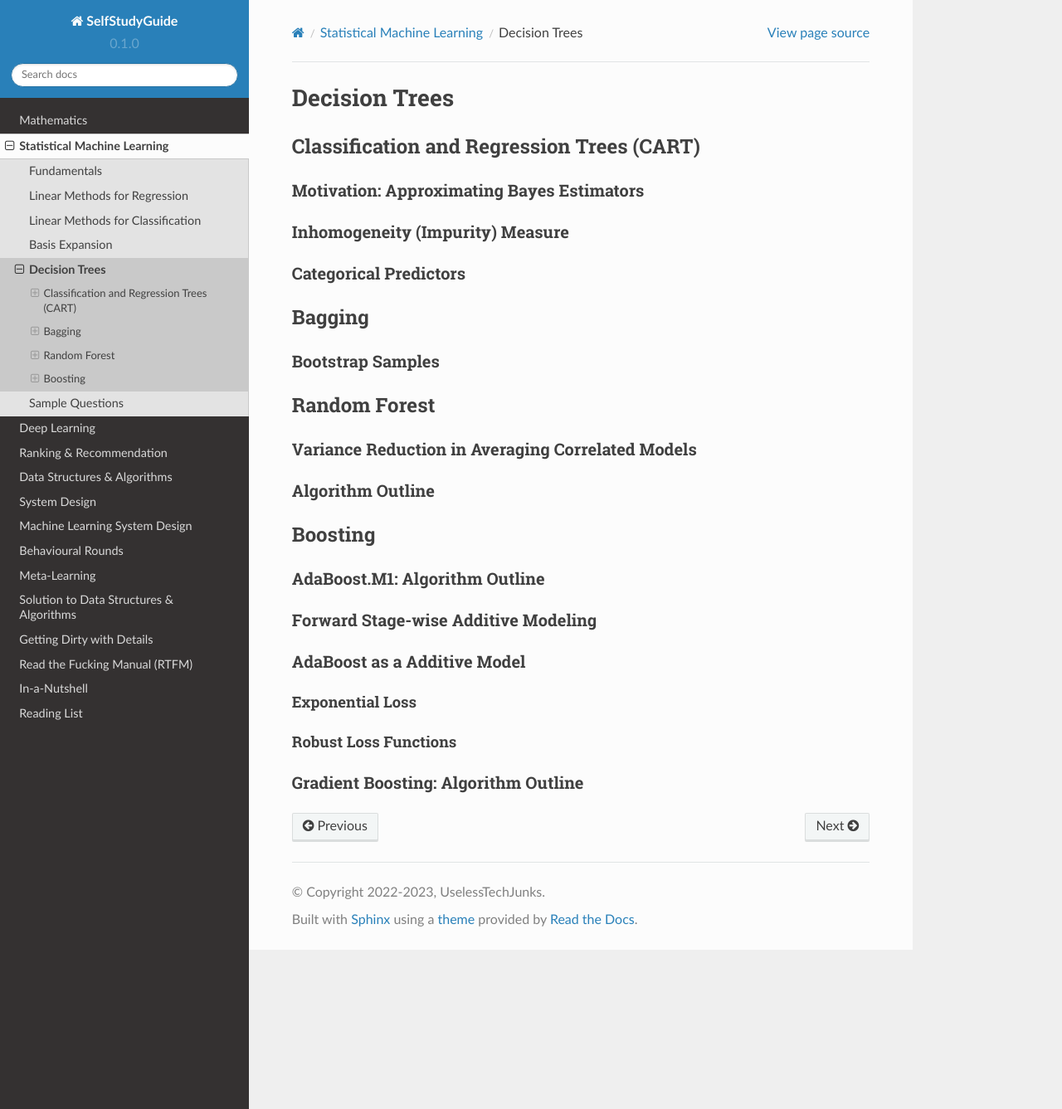
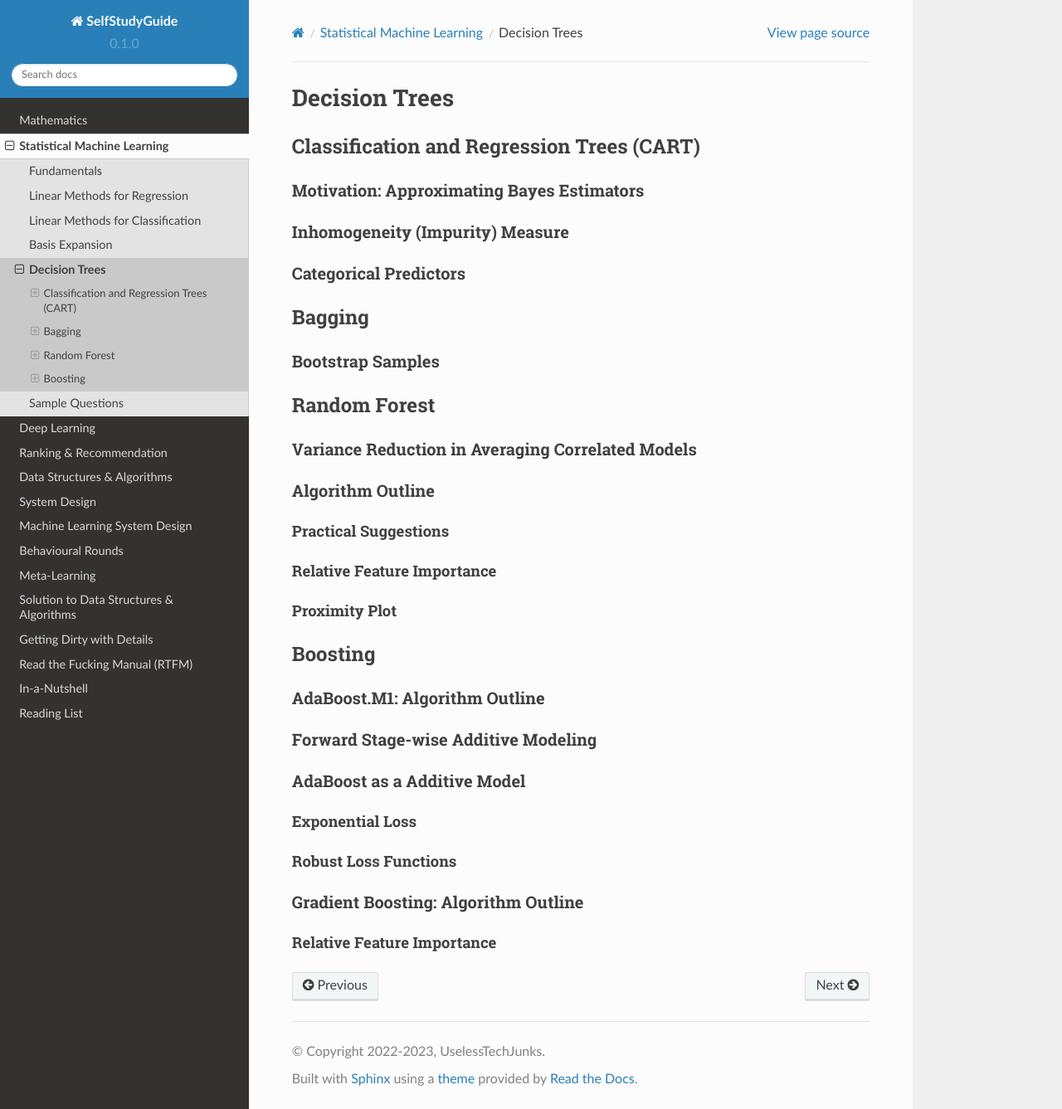
Before and after one commit to uselesstechjunks/leetcode, a Sphinx documentation site: the page built from docs/source/ml/dt.rst, in a window 1280 px wide and 1337 px high. Shown: the whole window at 83% size. Built offline with Sphinx 7.4.7 and the Read the Docs theme 2.0.0, drawn with Linux system fonts in a browser that asks for light colours.

Commit message:
Update dt.rst

```diff
--- a/docs/source/ml/dt.rst
+++ b/docs/source/ml/dt.rst
@@ -25,6 +25,12 @@ Variance Reduction in Averaging Correlated Models
 ===================================================================================
 Algorithm Outline
 ===================================================================================
+Practical Suggestions
+-----------------------------------------------------------------------------------
+Relative Feature Importance
+-----------------------------------------------------------------------------------
+Proximity Plot
+-----------------------------------------------------------------------------------
 
 ***********************************************************************************
 Boosting
@@ -41,3 +47,5 @@ Robust Loss Functions
 -----------------------------------------------------------------------------------
 Gradient Boosting: Algorithm Outline
 ===================================================================================
+Relative Feature Importance
+-----------------------------------------------------------------------------------
```
